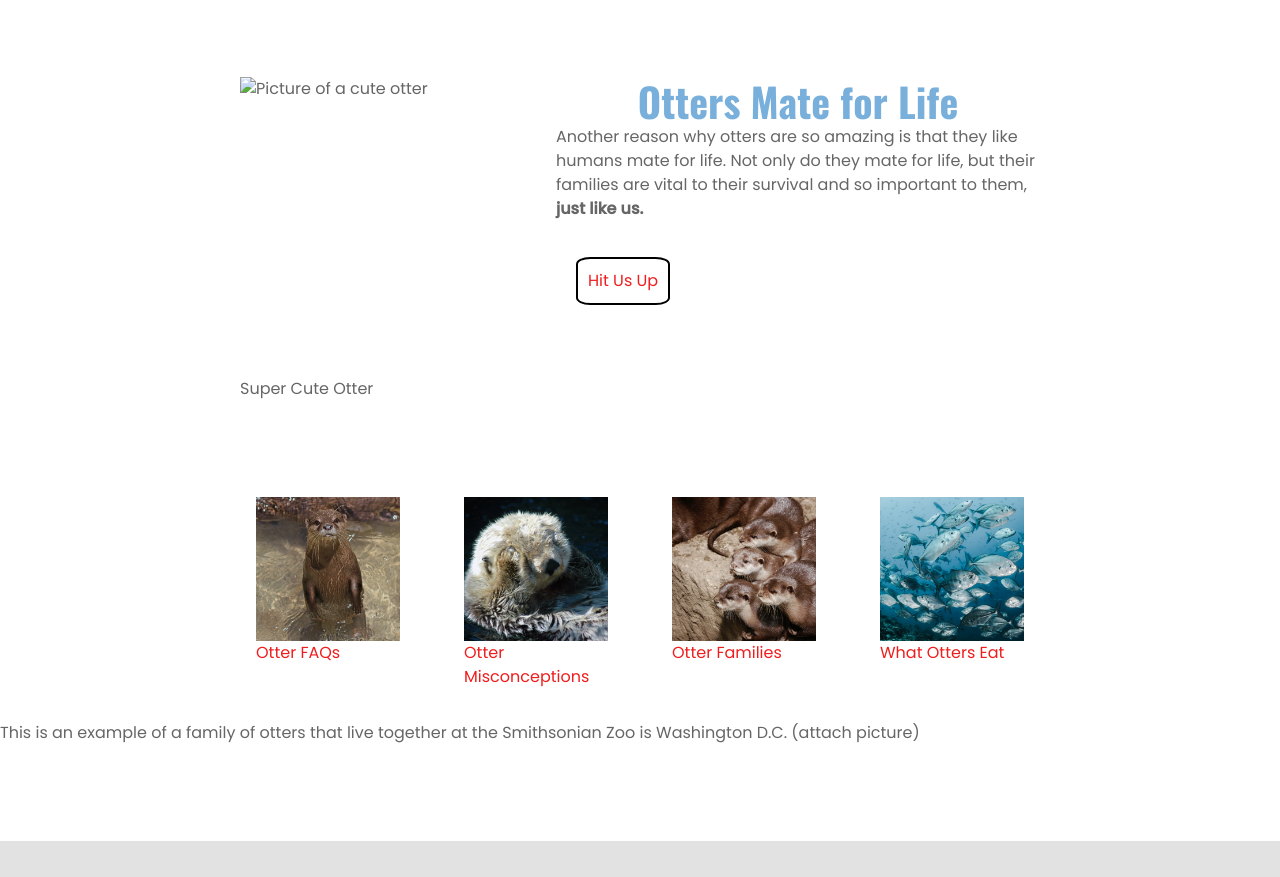
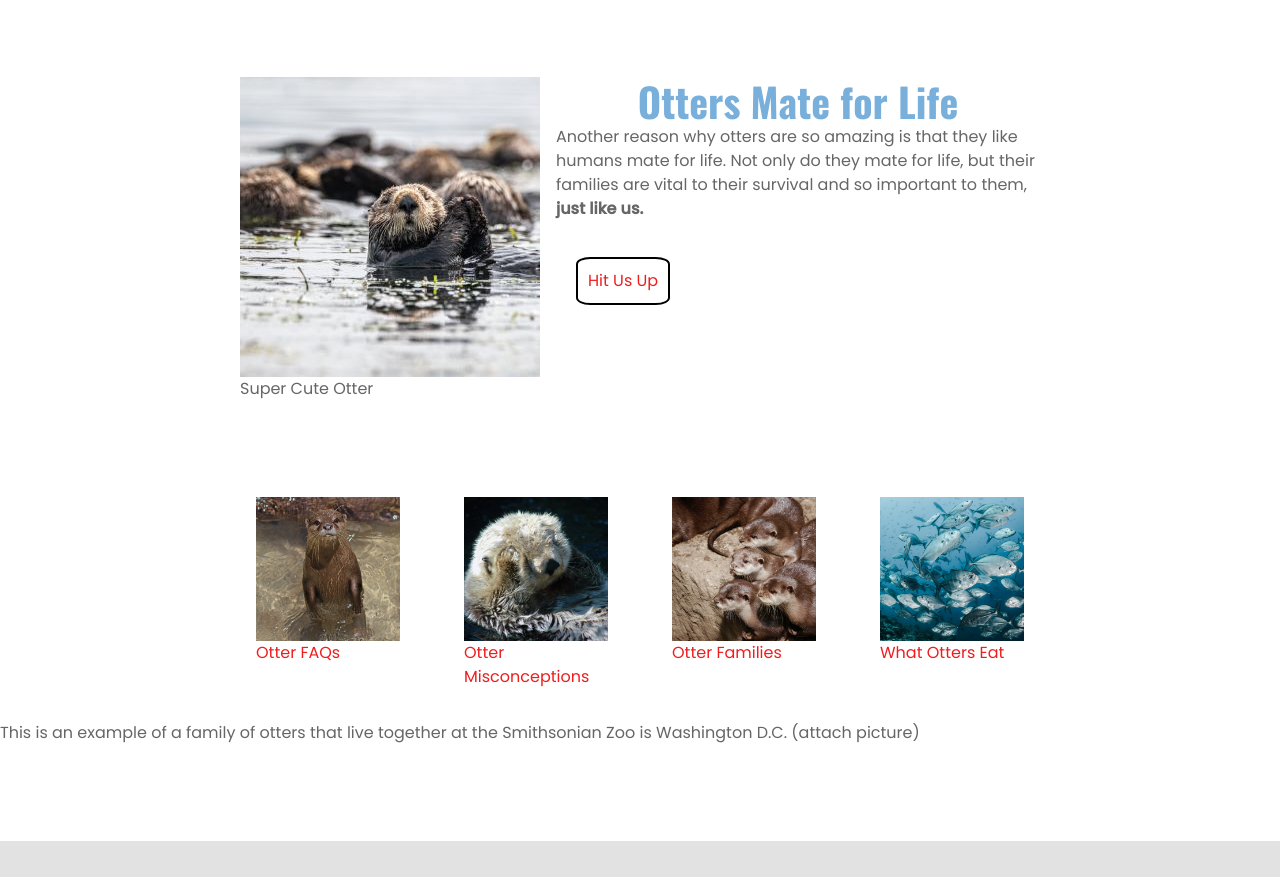
Before and after one commit to is-120-winter-2023/responsive-flexboxes-joshbaird37, a website: page index.html in a window 1280 px wide. Shown: the part 1119-1996 px from the top of the page. Drawn offline with nearby package versions, Linux system fonts and the light colour scheme.

Commit message:
fixed image

```diff
--- a/index.html
+++ b/index.html
@@ -80,7 +80,7 @@
       <div class="image-wrapper left">
 
         <figure class="pic">
-          <img src="cute-otter1.jpg" alt="Picture of a cute otter" height="300" width="300" loading="lazy">
+          <img src="images/cute-otter1.jpg" alt="Picture of a cute otter" height="300" width="300" loading="lazy">
           <figcaption>Super Cute Otter</figcaption>
         </figure>
 
```
